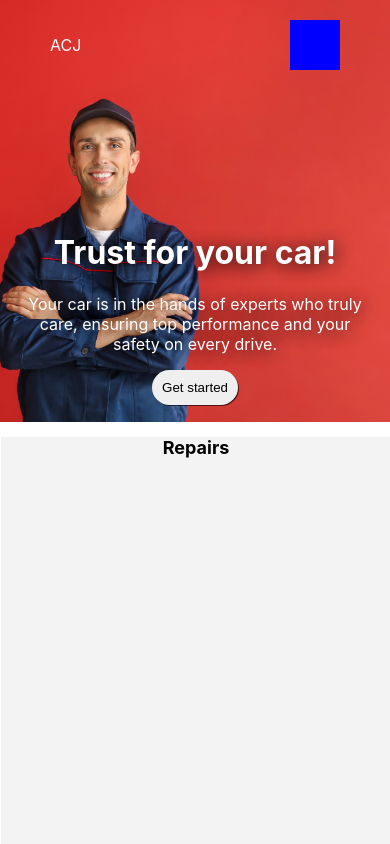
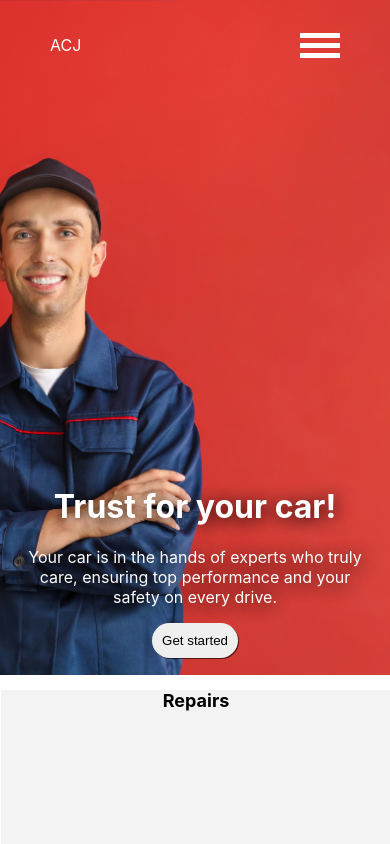
Before and after one commit to paulooliveira152012/acj, a React (Create React App) app: page / in a window 390 px wide. Shown: the top 844 px of the page. Built offline with nearby package versions, Linux system fonts and the light colour scheme.

Commit message:
adding dynamic burger menu

```diff
--- /dev/null
+++ b/src/components/BurgerMenu.js
@@ -0,0 +1,13 @@
+import '../styles/style.css'
+
+const BurgerMenu = ({ toggle }) => {
+  return (
+    <div className={`burgerMenuContainer ${toggle ? 'open' : ''}`}>
+      <div className="bar bar1"></div>
+      <div className="bar bar2"></div>
+      <div className="bar bar3"></div>
+    </div>
+  );
+};
+
+export default BurgerMenu;
--- a/src/components/Header.js
+++ b/src/components/Header.js
@@ -1,9 +1,10 @@
 import React, { useState, useEffect } from "react";
 import NavBar from "../navigation/nav";
+import BurgerMenu from "./BurgerMenu";
 import "../styles/style.css";
 
 const Header = () => {
-    const [menuOpen, setMenuOpen] = useState(false);
+    const [isOpen, setMenuOpen] = useState(false);
 
     const toggleMenu = () => {
         setMenuOpen((prev) => !prev);
@@ -16,7 +17,7 @@ const Header = () => {
        // Close the menu on screen resize above 850px
        useEffect(() => {
         const handleResize = () => {
-            if (window.innerWidth > 850 && menuOpen) {
+            if (window.innerWidth > 850 && isOpen) {
                 setMenuOpen(false);
             }
         };
@@ -25,7 +26,7 @@ const Header = () => {
         return () => {
             window.removeEventListener("resize", handleResize);
         };
-    }, [menuOpen]);
+    }, [isOpen]);
 
     return (
         <>
@@ -40,11 +41,12 @@ const Header = () => {
                         <NavBar className="navBarDefault" />
                     </div>
                 </div>
-                <div className="menuIcon" onClick={toggleMenu}></div>
+                <div className="menuIcon" onClick={toggleMenu}>
+                    <BurgerMenu toggle={isOpen}/>
+                </div>
             </div>
             {/* side menu */}
-            <div className={`openMenu ${menuOpen ? "active" : ""}`}>
-                <div  className="menuIcon openedCloseButton" onClick={toggleMenu}></div>
+            <div className={`openMenu ${isOpen ? "active" : ""}`}>
                 <NavBar className="navBarInMenu" handleTabClick={closeMenu}/>
             </div>
         </>
--- a/src/styles/style.css
+++ b/src/styles/style.css
@@ -53,12 +53,26 @@
 }
 
 .menuIcon {
-    aspect-ratio: 1;
+    /* aspect-ratio: 1; */
     height: 50px;
-    background-color: blue;
+    /* background-color: blue; */
     cursor: pointer;
     margin-left: auto;
     display: none;
+}
+
+.burgerMenuContainer {
+    width: 100%;
+    aspect-ratio: 1;
+    display: flex;
+    flex-direction: column;
+    justify-content: space-evenly;
+}
+
+.bar {
+    width: 100%;
+    height: calc(15%);
+    background-color: black;
 }
 
 /* Default NavBar styling */
@@ -86,11 +100,49 @@
     color: black;
 }
 
+/* menuBurger */
+.burgerMenuContainer {
+    display: flex;
+    flex-direction: column;
+    justify-content: space-around;
+    width: 40px;
+    height: 30px;
+    cursor: pointer;
+    transition: all 0.3s ease-in-out;
+  }
+
+  .bar {
+    width: 100%;
+    height: 5px;
+    background-color: white;
+    transition: all 0.3s ease-in-out;
+  }
+
+  .burgerMenuContainer.open .bar1 {
+    transform: rotate(405deg) translateY(10px) translateX(10px);
+    margin-bottom: 12px;
+    background-color: black;
+  }
+
+  .burgerMenuContainer.open .bar2 {
+    opacity: 0;
+  }
+
+  .burgerMenuContainer.open .bar3 {
+    transform: rotate(-45deg) translateY(-10px) translateX(5px);
+    background-color: black;
+
+  }
+
+
 
 
 @media screen and (max-width: 850px){
     .menuIcon {
-        display: block;
+        display: flex;
+        flex-direction: column;
+        justify-content: space-around;
+        z-index: 1000;
     }
     .menu {
         display: none;
@@ -135,6 +187,10 @@
 }
 
 @media screen and (max-width: 500px) {
+    .hero {
+        min-height: 80vh;
+    }
+
     .heroContent {
         /* background-color: rgba(0, 0, 0, 0.825); */
         width: 90%;
```
